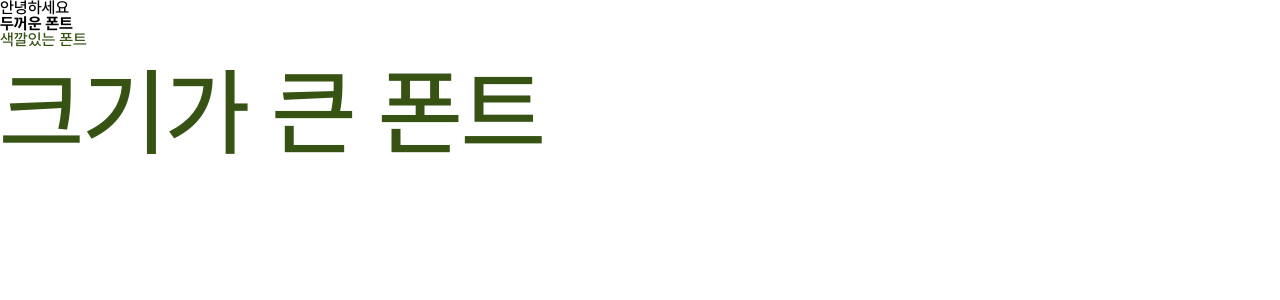
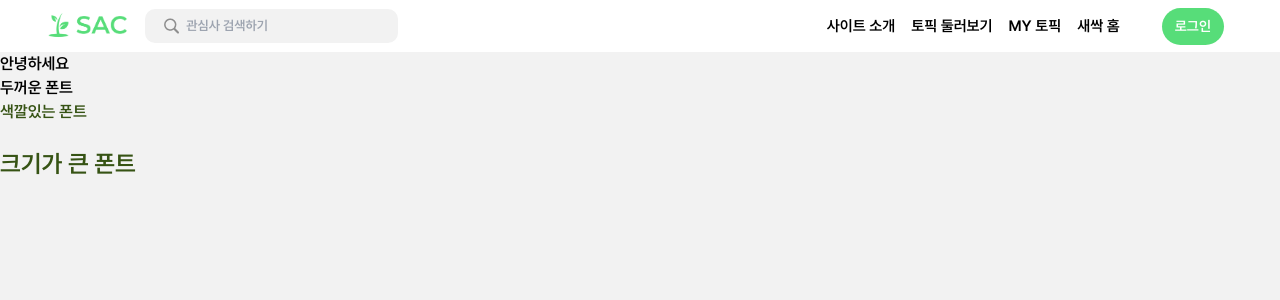
Before and after one commit to Hyundai-Charowner/Sac-FE, a React (Create React App) app in the folder sac/: page / in a window 1280 px wide. Shown: the top 300 px of the page. Built offline with nearby package versions, Linux system fonts and the light colour scheme.

Commit message:
Header-생성

```diff
--- a/sac/src/App.js
+++ b/sac/src/App.js
@@ -1,13 +1,15 @@
+import Header from './commons/Header';
+
 function App() {
     return (
         <div className="h-max">
+            <Header />
             <p>안녕하세요</p>
             <p className="font-bold">두꺼운 폰트</p>
             <p className="text-lime-900">색깔있는 폰트</p>
             <br/>
-            <p className="text-lime-900 text-8xl">크기가 큰 폰트</p>
+            <p className="text-lime-900 text-2xl">크기가 큰 폰트</p>
         </div>
-
     );
 }
 
--- a/sac/src/index.css
+++ b/sac/src/Main.css
@@ -13,13 +13,22 @@
 @font-face {
   font-family: 'Pretendard';
   src: url('./assets/fonts/pretendard_bold.otf') format('opentype');
-  font-weight: bold;
+
+  font-style: normal;
+  font-display: swap;
+}
+
+@font-face {
+  font-family: 'Pretendard';
+  src: url('./assets/fonts/pretendard_semibold.otf') format('opentype');
+  font-weight: semibold;
   font-style: normal;
   font-display: swap;
 }
 
 body {
   line-height: 1;
+  background-color: #F2F2F2;
   /* 폰트 패밀리를 지정합니다. */
   font-family:
           'Pretendard',
--- /dev/null
+++ b/sac/src/commons/Header.css
@@ -0,0 +1,98 @@
+/* styles.css */
+@import 'tailwindcss/base';
+@import 'tailwindcss/components';
+@import 'tailwindcss/utilities';
+
+
+.header {
+    width: 100%;
+    height: 52px;
+    align-items: center;
+    background-color: white;
+}
+
+.header-container {
+    max-width: 1200px;
+    height: 52px;
+    display: flex;
+    margin: 0 auto;
+    justify-content: space-between;
+    align-items: center;
+    background-color: white;
+}
+
+.header-left {
+    display: flex;
+    align-items: center;
+}
+
+.header-right {
+    display: flex;
+    align-items: center;
+}
+
+@media (max-width: 900px) {
+    .header-right {
+        display: none;
+    }
+}
+
+.logo {
+    height: 32px;
+    margin-left: 8px;
+}
+
+.search-container {
+    display: flex;
+    align-items: center;
+    margin-left: 1rem;
+    padding: 7px 12px 7px 8px;
+    border-radius: 10px;
+    background-color: #F2F2F2;
+}
+
+.search-icon {
+    height: 20px;
+    margin-left: 8px;
+}
+
+.search-input {
+    margin-left: 4px;
+    font-size: 13px;
+    border: none;
+    outline: none;
+    width: 200px;
+    background-color: #F2F2F2;
+}
+
+.etc-work {
+    margin-right: 1rem;
+    display: inline-flex;
+    align-items: center;
+    font-size: 15px;
+}
+
+.login-button {
+    margin-right: 1rem;
+    width: auto;
+    align-items: center;
+    font-size: 14px;
+    color: white;
+    background-color: #57DD79;
+    border-radius: 20px;
+    padding: 8px 13px;
+}
+
+.login-button:hover {
+    cursor: pointer;
+}
+
+.divider {
+    width: 2px;
+    margin-right: 0.75rem;
+    margin-left: 0.75rem;
+    display: flex;
+    align-items: center;
+    font-size: 14px;
+    background-color: #EAEAEC;
+}
--- /dev/null
+++ b/sac/src/commons/Header.js
@@ -0,0 +1,43 @@
+import logo from '../assets/image/logo.png';
+import React, { useState } from 'react';
+import searchIcon from '../assets/image/search.png';
+import './Header.css';
+
+
+function Header() {
+    const [searchText, setSearchText] = useState('');
+
+    const handleSearchChange = (event) => {
+        setSearchText(event.target.value);
+    };
+
+    return (
+        <div className="header">
+            <div className="header-container">
+                <div className="header-left">
+                    <img src={logo} alt="Logo" className="logo" />
+                    <div className="search-container">
+                        <img src={searchIcon} alt="Search Icon" className="search-icon" />
+                        <input
+                            type="text"
+                            value={searchText}
+                            onChange={handleSearchChange}
+                            placeholder="관심사 검색하기"
+                            className="search-input"
+                        />
+                    </div>
+                </div>
+                <div className="header-right">
+                    <p className='etc-work'>사이트 소개</p>
+                    <p className='etc-work'>토픽 둘러보기</p>
+                    <p className='etc-work'>MY 토픽</p>
+                    <p className='etc-work'>새싹 홈</p>
+                    <div className="divider"></div>
+                    <button className='login-button'>로그인</button>
+                </div>
+            </div>
+        </div>
+    );
+}
+
+export default Header;
--- a/sac/src/index.js
+++ b/sac/src/index.js
@@ -1,6 +1,6 @@
 import React from 'react';
 import ReactDOM from 'react-dom';
-import './index.css';
+import './Main.css';
 import App from './App';
 
 // import reportWebVitals from './reportWebVitals';
--- /dev/null
+++ b/sac/src/styles/ColorPalette.js
@@ -0,0 +1,10 @@
+//공용 작업을 위한 figma color를 받아와서 정리한 파일입니다.
+
+const palette = {
+    main: "#F8F8F8",
+    gray1: "#F8F8F8",
+    gray2: "#F2F2F2",
+    gray3: "#C5CBD5"
+};
+
+export default palette;
```
Also changed, not shown: sac/src/assets/image/logo.png (added), sac/src/assets/image/search.png (added).
